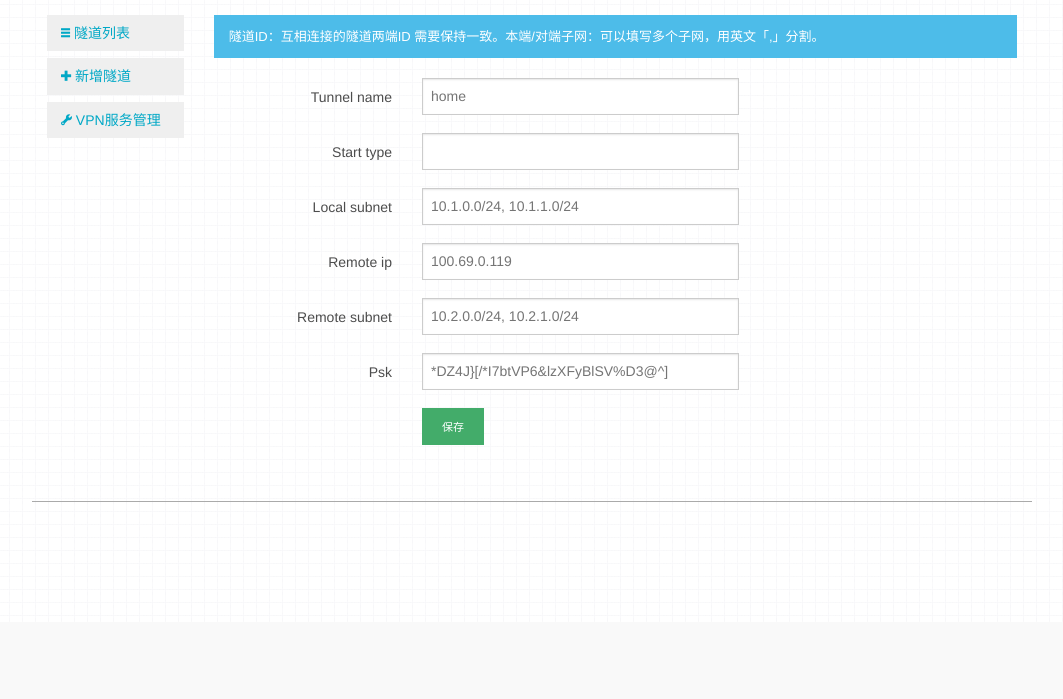
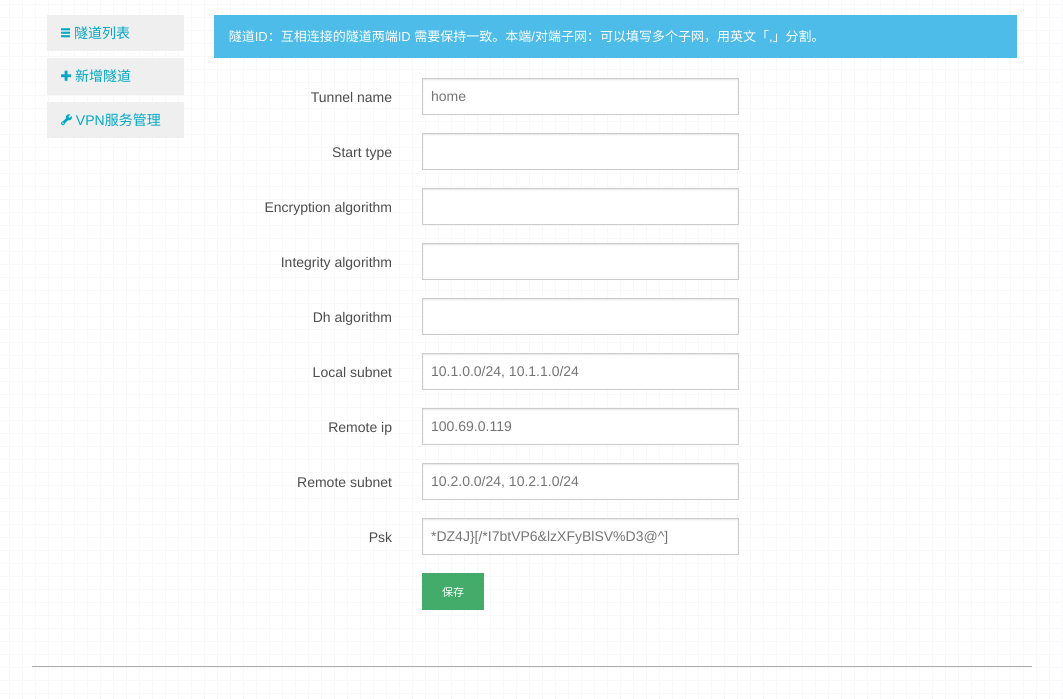
Before and after one commit to alibaba/FlexGW, a Python web app: template website/vpn/sts/templates/sts/add.html in a window 1280 px wide. Shown: the part 178-877 px from the top of the page, without its empty margins (108-1171 px from the left). Before the commit the page ends 680 px from the top, so only its background shows below. Run offline with Jinja, Linux system fonts and the light colour scheme; the template is opened without the code that fills it, so the values that code supplies are empty, except form fields; tables that the repository leaves empty hold one stand-in row (values such as "Sample post"); form fields are guessed from the names that the template uses.

Commit message:
Supported custom esp encryption algorithm, integrity algorithm and dh algorithm.
- supported 12 kinds of encryption algorithms.
- supported 13 kinds of integrity algorithms.
- supported 20 kinds of dh algorithms.

```diff
--- a/website/vpn/sts/services.py
+++ b/website/vpn/sts/services.py
@@ -253,7 +253,8 @@ def vpn_settings(form, tunnel_id=None):
     vpn = VpnServer()
     local_subnet = ','.join([i.strip() for i in form.local_subnet.data.split(',')])
     remote_subnet = ','.join([i.strip() for i in form.remote_subnet.data.split(',')])
-    rules = {'auto': form.start_type.data, 'esp': 'aes256-sha1-modp1024',
+    esp = '%s-%s-%s' % (form.encryption_algorithm.data, form.integrity_algorithm.data, form.dh_algorithm.data)
+    rules = {'auto': form.start_type.data, 'esp': esp,
              'left': '0.0.0.0', 'leftsubnet': local_subnet,
              'leftid': form.tunnel_name.data, 'right': form.remote_ip.data,
              'rightsubnet': remote_subnet, 'rightid': form.tunnel_name.data,
--- a/website/vpn/sts/templates/sts/add.html
+++ b/website/vpn/sts/templates/sts/add.html
@@ -45,6 +45,30 @@
           </div>
           <div class="large-5 columns end">
             {{ form.start_type }}
+          </div>
+        </div>
+        <div class="row">
+          <div class="large-3 columns">
+            {{ form.encryption_algorithm.label(class="right inline") }}
+          </div>
+          <div class="large-5 columns end">
+            {{ form.encryption_algorithm }}
+          </div>
+        </div>
+        <div class="row">
+          <div class="large-3 columns">
+            {{ form.integrity_algorithm.label(class="right inline") }}
+          </div>
+          <div class="large-5 columns end">
+            {{ form.integrity_algorithm }}
+          </div>
+        </div>
+        <div class="row">
+          <div class="large-3 columns">
+            {{ form.dh_algorithm.label(class="right inline") }}
+          </div>
+          <div class="large-5 columns end">
+            {{ form.dh_algorithm }}
           </div>
         </div>
         <div class="row">
--- a/website/vpn/sts/views.py
+++ b/website/vpn/sts/views.py
@@ -70,6 +70,9 @@ def settings(id):
     form.local_subnet.data = tunnel[0]['rules']['leftsubnet']
     form.remote_subnet.data = tunnel[0]['rules']['rightsubnet']
     form.start_type.data = tunnel[0]['rules']['auto']
+    (form.encryption_algorithm.data,
+     form.integrity_algorithm.data,
+     form.dh_algorithm.data) = tunnel[0]['rules']['esp'].split('-')
     return render_template('sts/view.html', tunnel=tunnel[0], form=form)
 
 
```
Also changed, not shown: website/vpn/sts/forms.py (+35 -0 lines), website/vpn/sts/templates/sts/view.html (+24 -0 lines), ChangeLog.md.
